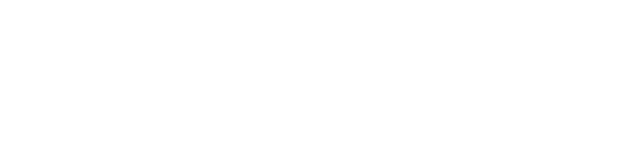
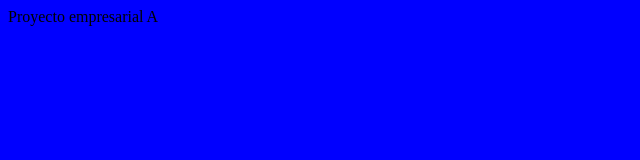
Before and after one commit to ivanroscuenca/CursoGit, a plain HTML site: page index.html in a window 1280 px wide. Shown: the whole page, without its empty margins (0-640 px from the left). Drawn offline with Linux system fonts and the light colour scheme.

Commit message:
parrafo y tamaño de fuente

```diff
--- /dev/null
+++ b/css/estilos.css
@@ -0,0 +1,5 @@
+/*css document*/
+
+body {
+    background-color: #00f;
+}
--- a/index.html
+++ b/index.html
@@ -6,10 +6,11 @@
     <meta http-equiv="X-UA-Compatible" content="IE=edge">
     <meta name="viewport" content="width=device-width, initial-scale=1.0">
     <title>Document</title>
+    <link href="css/estilos.css" rel="stylesheet" type="text/css">
 </head>
 
 <body>
-
+    Proyecto empresarial A
 </body>
 
 </html>
```
Also changed, not shown: js/javascript.js (added).
